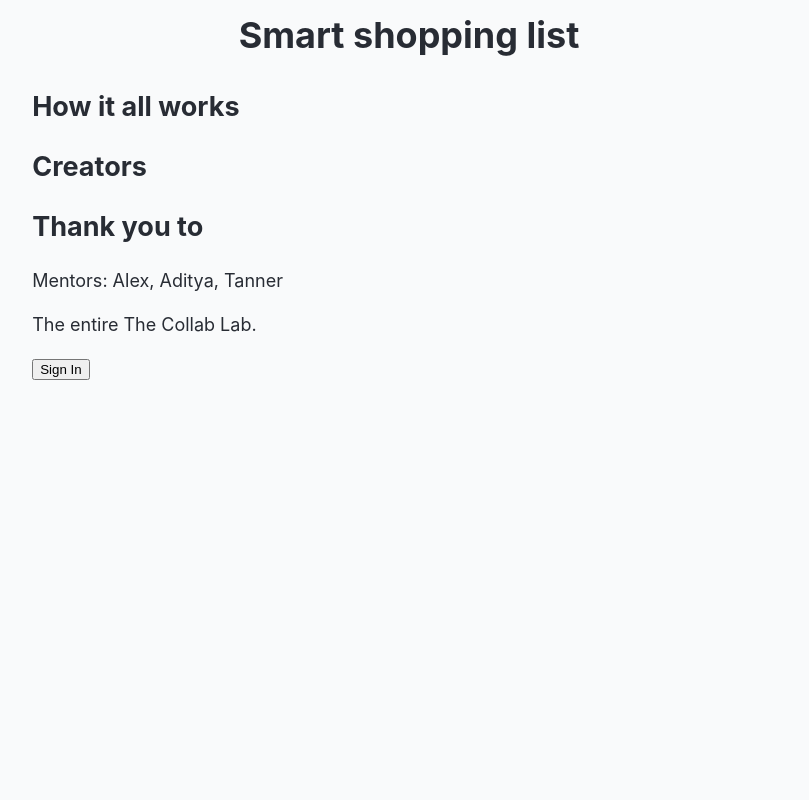
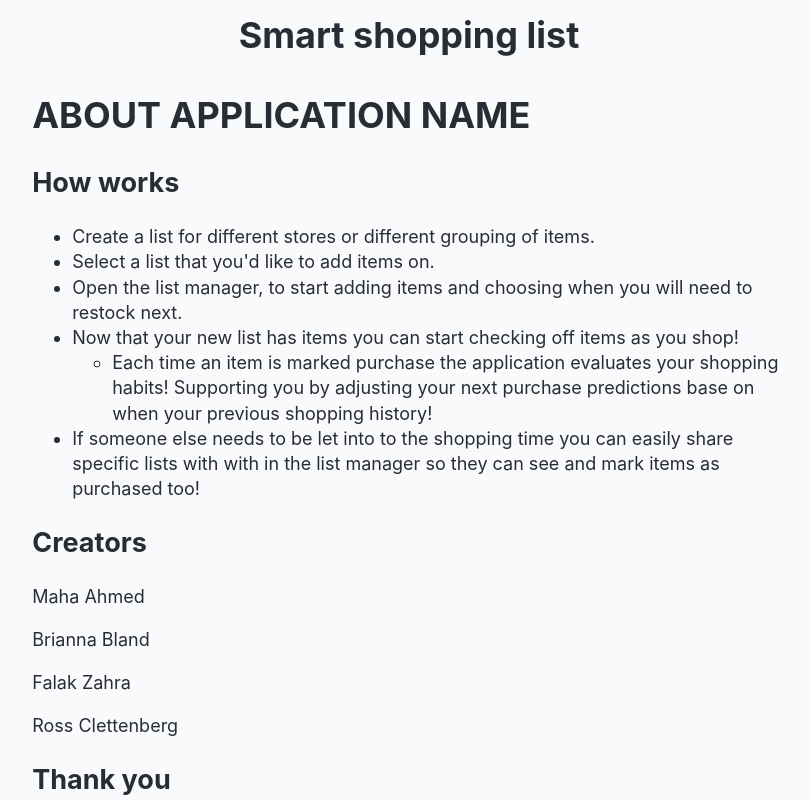
Before and after one commit to the-collab-lab/tcl-77-smart-shopping-list, a React (Vite) app: page /about in a window 1280 px wide. Shown: the top 800 px of the page, without its empty margins (231-1040 px from the left). Built offline with nearby package versions, Linux system fonts and the light colour scheme; no server answers; what io-ts would draw is missing.

Commit message:
mod: a text version/skeleton of the about page of the application

```diff
--- a/src/views/unauthenticated/About.tsx
+++ b/src/views/unauthenticated/About.tsx
@@ -3,17 +3,54 @@ import React from "react";
 export function About() {
 	return (
 		<div>
+			<h1>ABOUT APPLICATION NAME</h1>
 			<section>
-				<h1>How it all works</h1>
+				<h2>How works</h2>
+				<ul>
+					<li>
+						Create a list for different stores or different grouping of items.
+					</li>
+					<li>Select a list that you&apos;d like to add items on.</li>
+					<li>
+						Open the list manager, to start adding items and choosing when you
+						will need to restock next.
+					</li>
+					<li>
+						Now that your new list has items you can start checking off items as
+						you shop!
+						<ul>
+							<li>
+								Each time an item is marked purchase the application evaluates
+								your shopping habits! Supporting you by adjusting your next
+								purchase predictions base on when your previous shopping
+								history!
+							</li>
+						</ul>
+					</li>
+					<li>
+						If someone else needs to be let into to the shopping time you can
+						easily share specific lists with with in the list manager so they
+						can see and mark items as purchased too!
+					</li>
+				</ul>
 			</section>
 			<section>
 				<h2>Creators</h2>
 				<div>
-					<p></p>
+					<p>Maha Ahmed</p>
+				</div>
+				<div>
+					<p>Brianna Bland</p>
+				</div>
+				<div>
+					<p>Falak Zahra</p>
+				</div>
+				<div>
+					<p>Ross Clettenberg</p>
 				</div>
 			</section>
 			<section>
-				<h2>Thank you to</h2>
+				<h2>Thank you</h2>
 				<p>Mentors: Alex, Aditya, Tanner</p>
 				<p>The entire The Collab Lab.</p>
 			</section>
```
